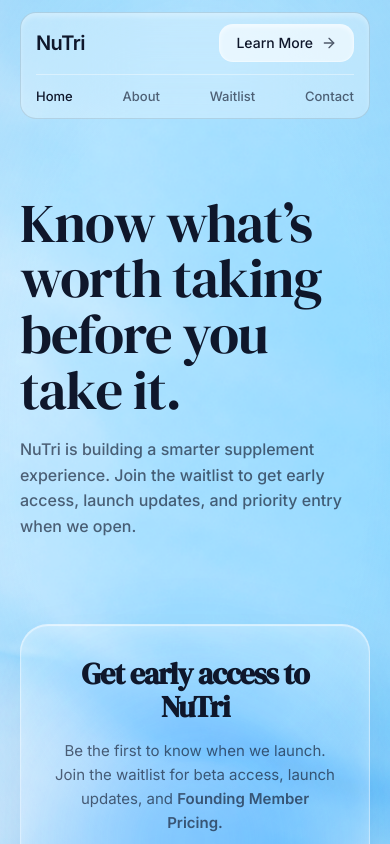
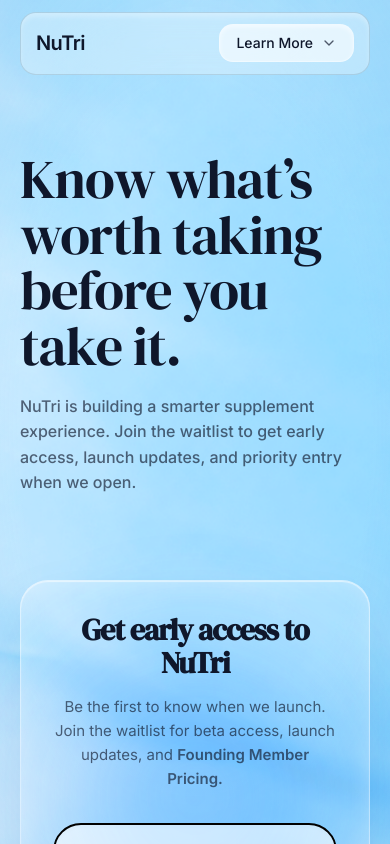
Before and after one commit to 77777R7/NuTri-Waitlist, a React (Vite) app: page / in a window 390 px wide. Shown: the top 844 px of the page. Built offline with nearby package versions, Linux system fonts and the light colour scheme; a web font is replaced by a local one.

Commit message:
Add GSAP mobile nav dropdown

```diff
--- a/package.json
+++ b/package.json
@@ -10,6 +10,7 @@
   "dependencies": {
     "@emotion/react": "11.14.0",
     "@emotion/styled": "11.14.1",
+    "@gsap/react": "^2.1.2",
     "@mui/icons-material": "7.3.5",
     "@mui/material": "7.3.5",
     "@popperjs/core": "2.11.8",
@@ -36,8 +37,8 @@
     "@radix-ui/react-slot": "1.1.2",
     "@radix-ui/react-switch": "1.1.3",
     "@radix-ui/react-tabs": "1.1.3",
+    "@radix-ui/react-toggle": "1.1.2",
     "@radix-ui/react-toggle-group": "1.1.2",
-    "@radix-ui/react-toggle": "1.1.2",
     "@radix-ui/react-tooltip": "1.1.8",
     "canvas-confetti": "1.9.4",
     "class-variance-authority": "0.7.1",
@@ -45,6 +46,7 @@
     "cmdk": "1.1.1",
     "date-fns": "3.6.0",
     "embla-carousel-react": "8.6.0",
+    "gsap": "^3.15.0",
     "input-otp": "1.4.2",
     "lucide-react": "0.487.0",
     "motion": "12.23.24",
--- a/src/app/components/AnimatedNavbar.tsx
+++ b/src/app/components/AnimatedNavbar.tsx
@@ -1,22 +1,35 @@
-import React, { useEffect, useState } from 'react';
+import React, { useEffect, useRef, useState } from 'react';
 import { motion, useScroll, useMotionValueEvent, AnimatePresence } from 'motion/react';
-import { ArrowRight } from 'lucide-react';
+import { ArrowRight, ChevronDown } from 'lucide-react';
 import { useNavigate, useLocation } from 'react-router';
+import gsap from 'gsap';
+import { useGSAP } from '@gsap/react';
+
+gsap.registerPlugin(useGSAP);
 
 interface AnimatedNavbarProps {
   isMounted: boolean;
 }
 
 export const AnimatedNavbar: React.FC<AnimatedNavbarProps> = ({ isMounted }) => {
+  const navRef = useRef<HTMLElement>(null);
+  const mobileMenuRef = useRef<HTMLDivElement>(null);
+  const mobileChevronRef = useRef<SVGSVGElement>(null);
   const { scrollY } = useScroll();
   const [isScrolled, setIsScrolled] = useState(false);
   const [isCompactNav, setIsCompactNav] = useState(false);
+  const [isMobileMenuOpen, setIsMobileMenuOpen] = useState(false);
   const navigate = useNavigate();
   const location = useLocation();
 
   useEffect(() => {
     const mediaQuery = window.matchMedia('(max-width: 767px)');
-    const updateCompactNav = () => setIsCompactNav(mediaQuery.matches);
+    const updateCompactNav = () => {
+      setIsCompactNav(mediaQuery.matches);
+      if (!mediaQuery.matches) {
+        setIsMobileMenuOpen(false);
+      }
+    };
 
     updateCompactNav();
     mediaQuery.addEventListener('change', updateCompactNav);
@@ -33,6 +46,43 @@ export const AnimatedNavbar: React.FC<AnimatedNavbarProps> = ({ isMounted }) =>
   const baseGlassClass = "backdrop-blur-[50px] bg-[rgba(255,255,255,0.3)] border border-[rgba(0,0,0,0.1)] shadow-[inset_0_4px_4px_0_rgba(255,255,255,0.25)]";
 
   const springTransition = { duration: 0.5, type: 'spring', bounce: 0.2 };
+
+  useGSAP(() => {
+    const menu = mobileMenuRef.current;
+    const chevron = mobileChevronRef.current;
+
+    if (!menu) return;
+
+    const items = menu.querySelectorAll('[data-mobile-nav-item]');
+
+    if (isMobileMenuOpen) {
+      gsap.set(menu, { height: 'auto', autoAlpha: 1 });
+      const targetHeight = menu.offsetHeight;
+      gsap.fromTo(
+        menu,
+        { height: 0, autoAlpha: 0, y: -8 },
+        {
+          height: targetHeight,
+          autoAlpha: 1,
+          y: 0,
+          duration: 0.36,
+          ease: 'power3.out',
+          overwrite: 'auto',
+          onComplete: () => gsap.set(menu, { height: 'auto' }),
+        }
+      );
+      gsap.fromTo(
+        items,
+        { autoAlpha: 0, y: -6 },
+        { autoAlpha: 1, y: 0, duration: 0.24, ease: 'power2.out', stagger: 0.045, delay: 0.08, overwrite: 'auto' }
+      );
+      gsap.to(chevron, { rotation: 180, duration: 0.28, ease: 'power2.out', overwrite: 'auto' });
+    } else {
+      gsap.to(items, { autoAlpha: 0, y: -4, duration: 0.12, ease: 'power1.out', stagger: { each: 0.025, from: 'end' }, overwrite: 'auto' });
+      gsap.to(menu, { height: 0, autoAlpha: 0, y: -8, duration: 0.26, ease: 'power2.inOut', overwrite: 'auto' });
+      gsap.to(chevron, { rotation: 0, duration: 0.24, ease: 'power2.out', overwrite: 'auto' });
+    }
+  }, { scope: navRef, dependencies: [isMobileMenuOpen] });
 
   const handleLinkClick = (e: React.MouseEvent, item: string) => {
     e.preventDefault();
@@ -73,6 +123,16 @@ export const AnimatedNavbar: React.FC<AnimatedNavbarProps> = ({ isMounted }) =>
     }
   };
 
+  const handleCtaClick = (e: React.MouseEvent) => {
+    if (isCompactNav) {
+      e.preventDefault();
+      setIsMobileMenuOpen((open) => !open);
+      return;
+    }
+
+    handleLinkClick(e, 'Waitlist');
+  };
+
   const renderLink = (item: string) => {
     let isActive = false;
     if (item === 'Home' && location.pathname === '/') isActive = true;
@@ -101,9 +161,13 @@ export const AnimatedNavbar: React.FC<AnimatedNavbarProps> = ({ isMounted }) =>
       <motion.a
         key={`mobile-${item}`}
         href="#"
-        onClick={(e) => handleLinkClick(e, item)}
+        onClick={(e) => {
+          setIsMobileMenuOpen(false);
+          handleLinkClick(e, item);
+        }}
         transition={springTransition}
-        className={`text-[13px] font-medium transition-colors duration-200 whitespace-nowrap ${isActive ? 'text-slate-900' : 'text-slate-900/65 hover:text-slate-900'}`}
+        data-mobile-nav-item
+        className={`block rounded-[12px] border border-white/30 bg-white/25 px-4 py-3 text-sm font-medium transition-colors duration-200 ${isActive ? 'text-slate-900' : 'text-slate-900/70 hover:text-slate-900'}`}
       >
         {item}
       </motion.a>
@@ -112,6 +176,7 @@ export const AnimatedNavbar: React.FC<AnimatedNavbarProps> = ({ isMounted }) =>
 
   return (
     <nav
+      ref={navRef}
       className={`sticky top-[calc(env(safe-area-inset-top,0px)+12px)] md:top-[30px] z-50 w-full max-w-4xl mx-auto transition-all duration-1000 ${isMounted ? 'opacity-100 translate-y-0' : 'opacity-0 -translate-y-4'}`}
     >
       {/* Unified Background (when not scrolled) */}
@@ -213,23 +278,31 @@ export const AnimatedNavbar: React.FC<AnimatedNavbarProps> = ({ isMounted }) =>
             <motion.button
               layoutId="nav-cta"
               transition={springTransition}
-              onClick={(e) => handleLinkClick(e, 'Waitlist')}
+              onClick={handleCtaClick}
+              aria-expanded={isCompactNav ? isMobileMenuOpen : undefined}
+              aria-controls={isCompactNav ? 'mobile-primary-nav' : undefined}
               whileHover={{ scale: 1.02 }}
               whileTap={{ scale: 0.98 }}
               className="group flex items-center gap-2 px-4 py-2 md:px-5 md:py-2.5 bg-[rgba(255,255,255,0.6)] hover:bg-[rgba(255,255,255,0.8)] border border-white/40 shadow-[inset_0_2px_4px_rgba(255,255,255,0.5)] rounded-[14px] text-sm font-medium text-slate-900 transition-colors duration-300 whitespace-nowrap"
-            >Learn More<ArrowRight className="w-4 h-4 opacity-70 group-hover:translate-x-1 transition-transform" /></motion.button>
+            >
+              Learn More
+              <ArrowRight className="hidden w-4 h-4 opacity-70 transition-transform group-hover:translate-x-1 md:block" />
+              <ChevronDown ref={mobileChevronRef} className="block w-4 h-4 opacity-70 md:hidden" />
+            </motion.button>
           </motion.div>
         </div>
 
-        {!effectiveIsScrolled && (
-          <motion.div
-            layout
-            transition={springTransition}
-            className="mt-3 flex w-full items-center justify-between border-t border-white/40 pt-3 md:hidden"
-          >
+        <div
+          id="mobile-primary-nav"
+          ref={mobileMenuRef}
+          aria-hidden={!isMobileMenuOpen}
+          className="mt-0 grid w-full grid-cols-1 gap-2 overflow-hidden border-t border-white/40 md:hidden"
+          style={{ height: 0, opacity: 0, visibility: 'hidden' }}
+        >
+          <div className="grid grid-cols-1 gap-2 pt-3">
             {['Home', 'About', 'Waitlist', 'Contact'].map(renderMobileLink)}
-          </motion.div>
-        )}
+          </div>
+        </div>
 
       </motion.div>
     </nav>
```
Also changed, not shown: 1 other file (tests, documents, lock files or other folders).
